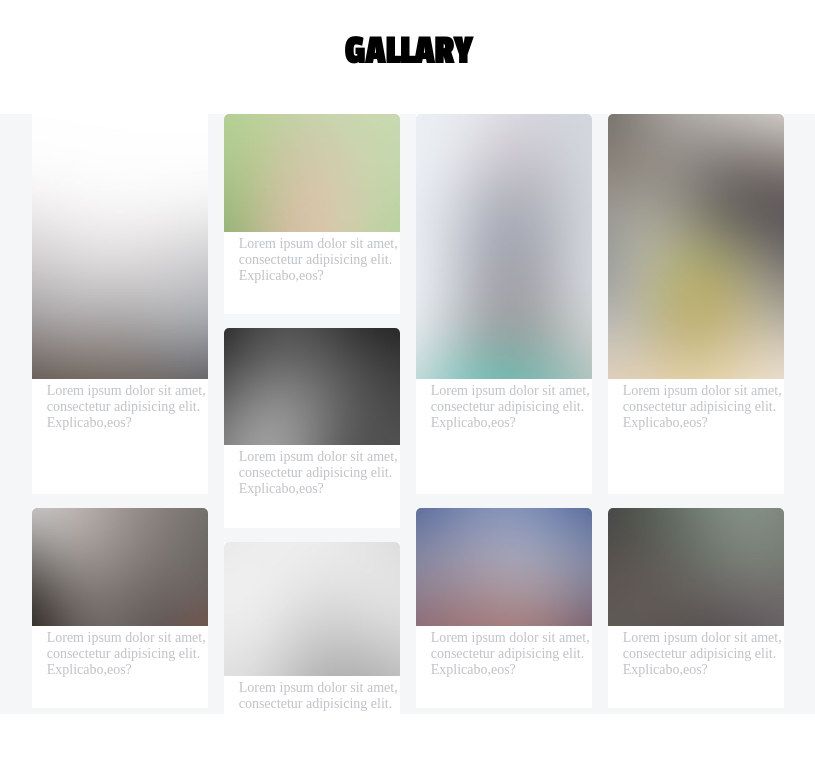
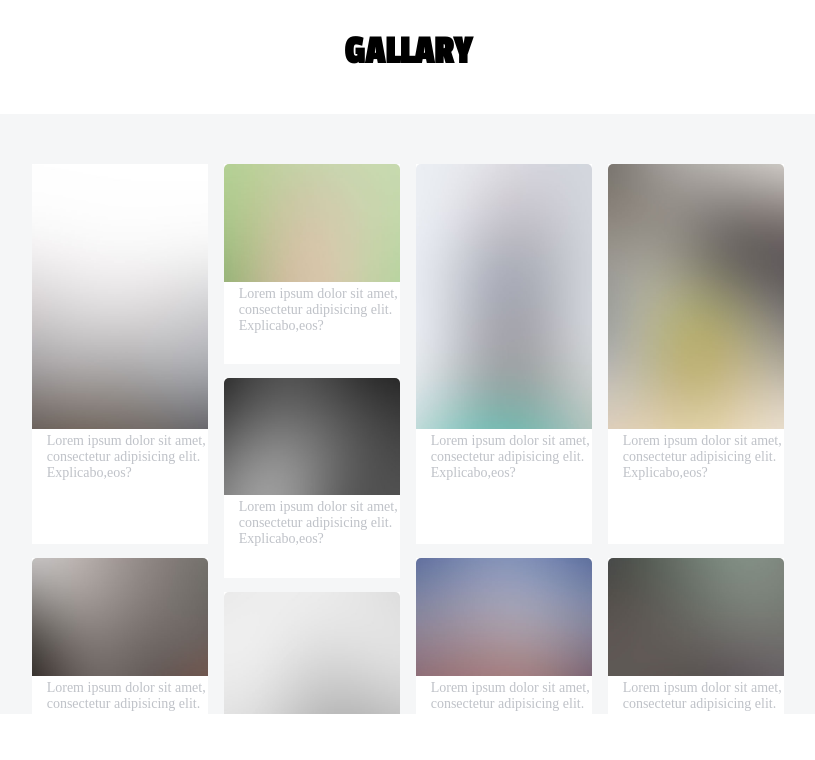
Before and after one commit to Tha-Chansopharong/Tha-Chansopharong.github.io, a PHP site: page / in a window 1280 px wide. Shown: the top 760 px of the page, without its empty margins (232-1047 px from the left). Run offline with PHP 8.4, Linux system fonts and the light colour scheme.

Commit message:
Assignment-03

```diff
--- a/Assignment-03/css/styles.css
+++ b/Assignment-03/css/styles.css
@@ -18,6 +18,7 @@
     display:flex ;
     justify-content: space-evenly;
     background-color: #f5f6f7;
+    padding-top: 50px;
 }
 .first_child{
     width: 23%;
@@ -206,3 +207,18 @@ figcaption{
 figure > img {
     border-radius: 5px 5px 0px 0px;
 }
+.space_02{
+    width: 100%;
+    height: 78px;
+    background-color: #f5f6f7;
+}
+.space_03{
+    width: 100%;
+    height: 64px;
+    background-color: #f5f6f7;
+}
+.space_04{
+    width: 100%;
+    height:99px ;
+    background-color: #f5f6f7;
+}
--- a/Assignment-03/index.html
+++ b/Assignment-03/index.html
@@ -54,7 +54,7 @@
                 <div class="img14">
                     <figure>
                         <img style="width: 100%; " src="./images/img_14.jpg" alt="">
-                        <figcaption>Lorem ipsumx dolor sit amet,<br>consectetur adipisicing elit.<br>Explicabo,eos?</figcaption>
+                        <figcaption>Lorem ipsum dolor sit amet,<br>consectetur adipisicing elit.<br>Explicabo,eos?</figcaption>
                     </figure>
                 </div>
                 <div class="space">
@@ -170,7 +170,7 @@
                         <figcaption>Lorem ipsum dolor sit amet,<br>consectetur adipisicing elit.<br>Explicabo,eos?</figcaption>
                     </figure>
                 </div>
-                <div class="space">
+                <div class="space_02">
 
                 </div>
 
@@ -245,7 +245,7 @@
                         <figcaption>Lorem ipsum dolor sit amet,<br>consectetur adipisicing elit.<br>Explicabo,eos?</figcaption>
                     </figure>
                 </div>
-                <div class="space">
+                <div class="space_03">
 
                 </div>
             </div>
@@ -310,7 +310,7 @@
                         <figcaption>Lorem ipsum dolor sit amet,<br>consectetur adipisicing elit.<br>Explicabo,eos?</figcaption>
                     </figure>
                 </div>
-                <div class="space">
+                <div class="space_04">
 
                 </div>
 
```
